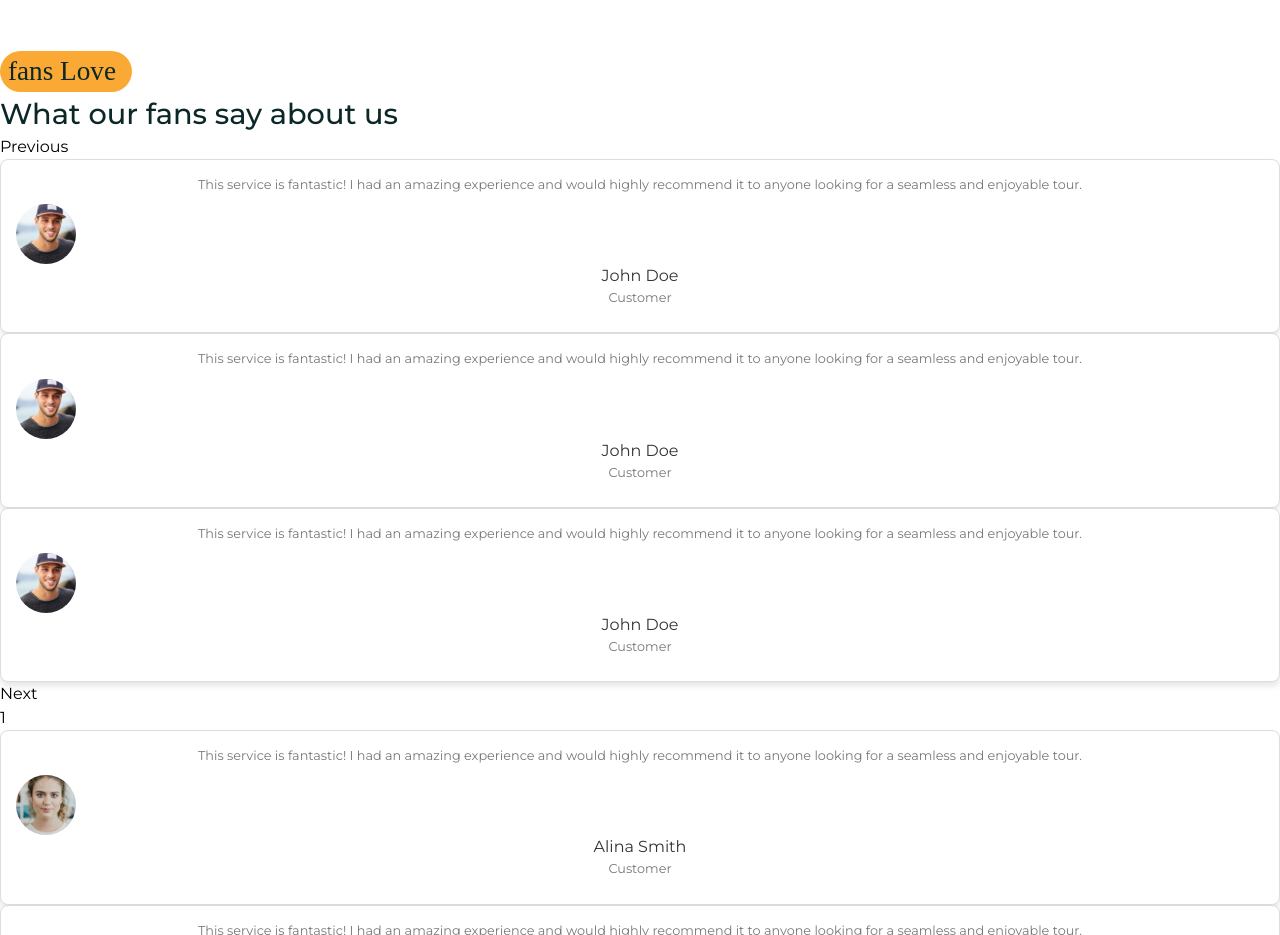
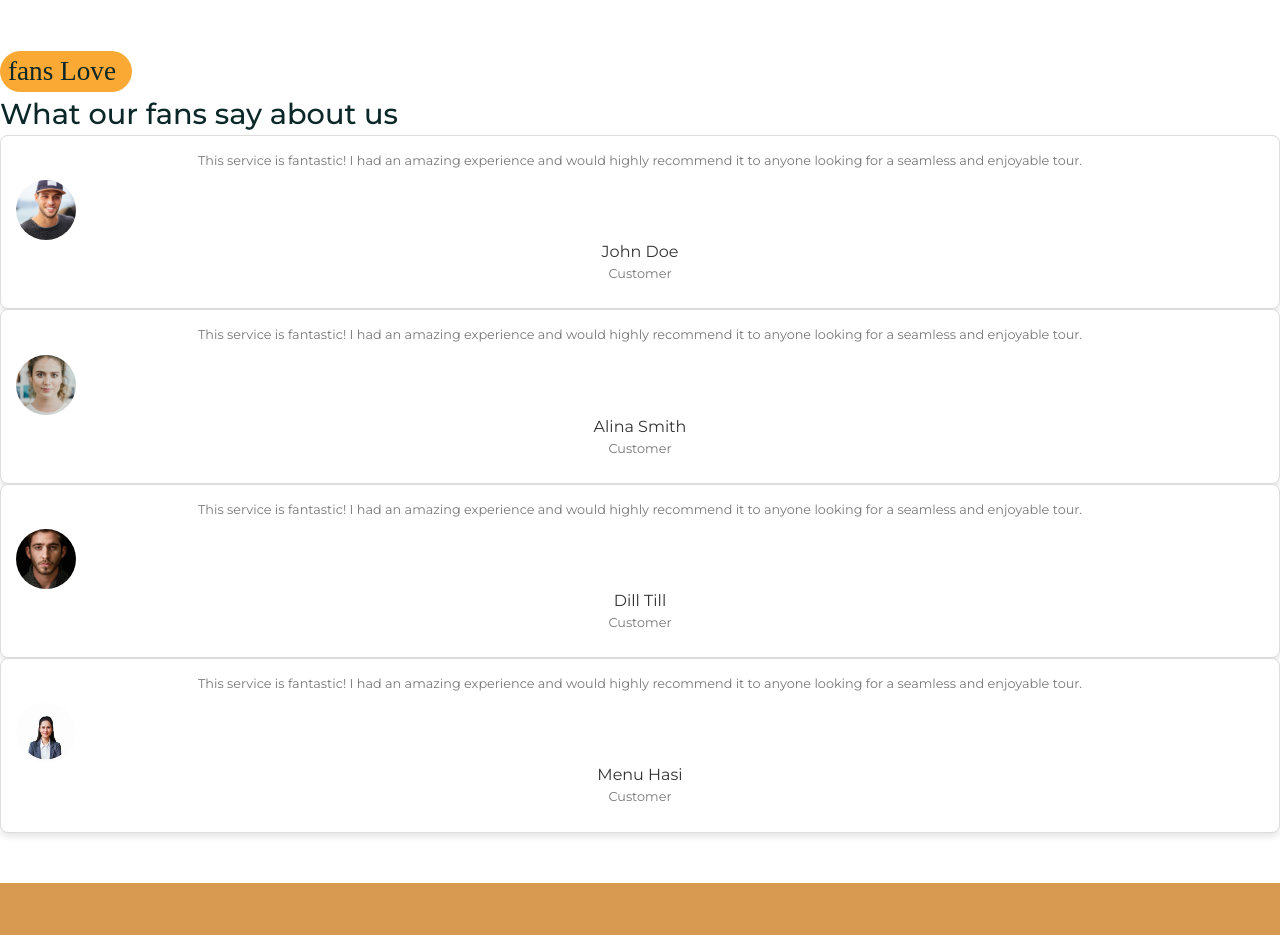
Before and after one commit to ApsaraWitharana/Travels-Management-System-Frontend, a React (Vite) app: page /home in a window 1280 px wide. Shown: the part 6200-7135 px from the top of the page. Built offline with nearby package versions, Linux system fonts and the light colour scheme; a web font is replaced by a local one.

Commit message:
add-update

```diff
--- a/src/components/testimonial/Testimonials.tsx
+++ b/src/components/testimonial/Testimonials.tsx
@@ -1,22 +1,21 @@
 import  'react';
-import Slider from 'react-slick';
 import ava01 from '../../assets/images/ava-1.jpg';
 import ava02 from '../../assets/images/ava-2.jpg';
 import ava03 from '../../assets/images/ava-3.jpg';
 import ava04 from '../../assets/images/ava-4.jpeg';
 import '../../styles/home.css'
 const Testimonials = () => {
-    const sliderSettings = {
-        dots: true,
-        infinite: true,
-        speed: 500,
-        slidesToShow: 1,
-        slidesToScroll: 1,
-    };
+    // const sliderSettings = {
+    //     // dots: true,
+    //     // infinite: true,
+    //     // speed: 500,
+    //     // slidesToShow: 1,
+    //     // slidesToScroll: 1,
+    // };
 
     return (
         <div className="testimonials-slide d-flex gap-8 grid grid-cols-1 sm:grid-cols-2 lg:grid-cols-6 ">
-            <Slider {...sliderSettings}>
+
                 <div className="testimonial-slide d-flex justify-content-around align-items-start gap-4 ">
                     <div className="testimonial py-4 px-3">
                         <p>This service is fantastic! I had an amazing experience and would highly recommend it to
@@ -30,7 +29,7 @@ const Testimonials = () => {
                         </div>
                     </div>
                 </div>
-            </Slider>
+
             <div className="testimonial-slide d-flex justify-content-around align-items-start gap-4 ">
                 <div className="testimonial py-4 px-3">
                     <p>This service is fantastic! I had an amazing experience and would highly recommend it to anyone
--- a/src/pages/Home.tsx
+++ b/src/pages/Home.tsx
@@ -143,7 +143,7 @@ const Home = () => {
                             <h2 className="testimonial__title">What our fans say about us</h2>
                         </Col>
                         <Col lg="12" >
-                            <Testimonials/>
+                       <Testimonials/>
                         </Col>
                     </Row>
                 </Container>
```
